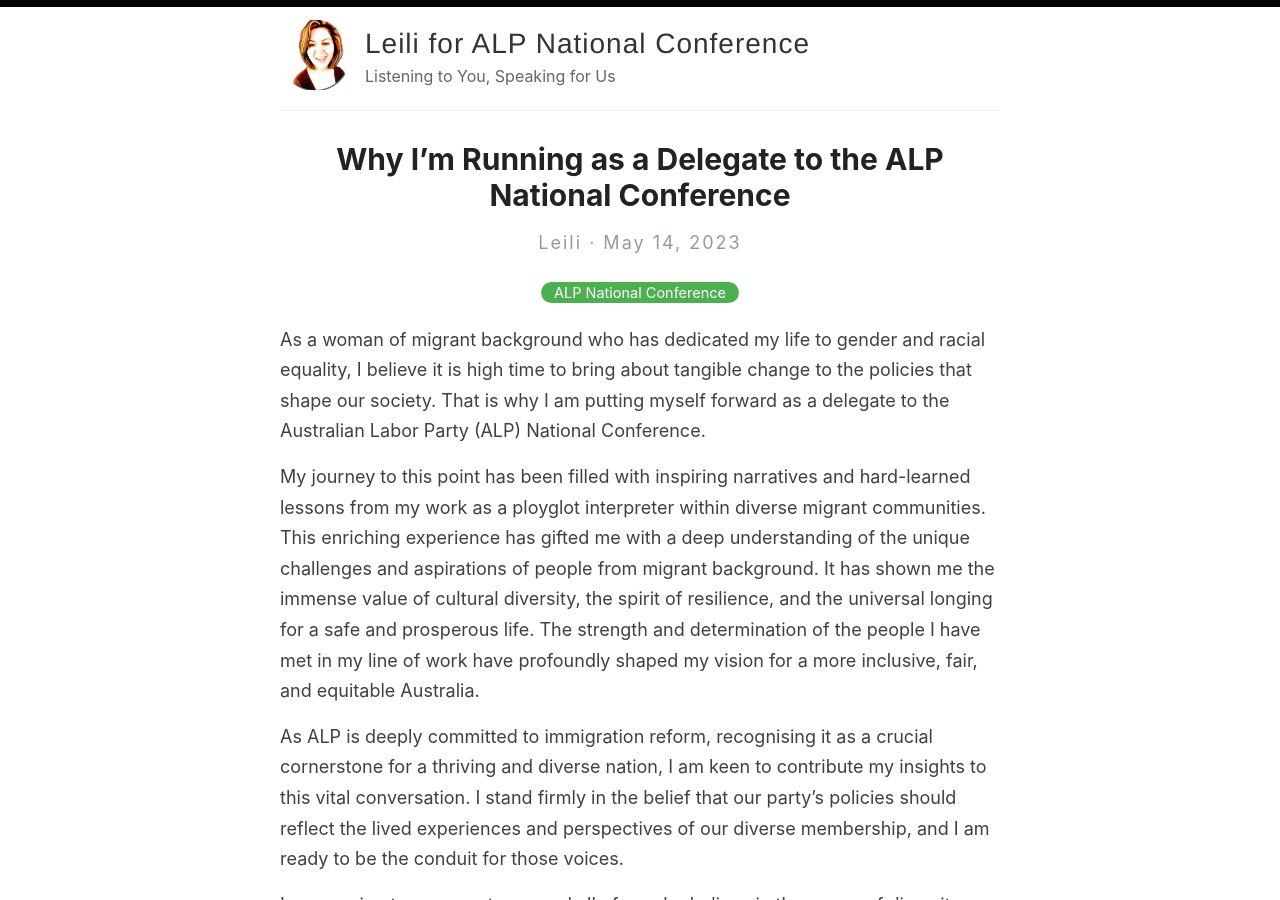
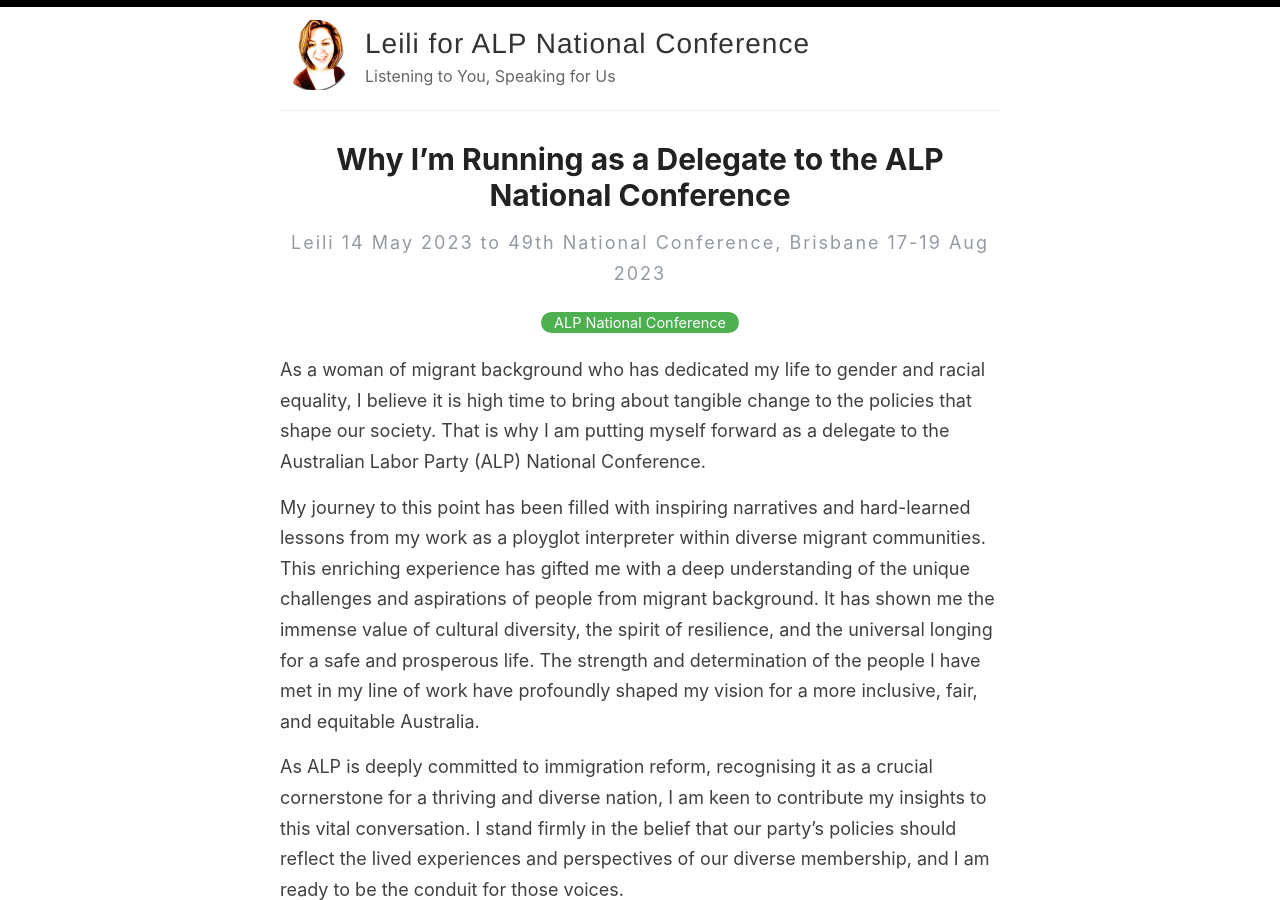
Before and after one commit to lilyforlabor/lilyforlabor.github.io, a Jekyll site: the page built from _posts/2023-05-14-why.md, in a window 1280 px wide and 900 px high. Built offline with Jekyll 4.4.1, drawn with Linux system fonts in a browser that asks for light colours.

Commit message:
Updates to blog post theme.

```diff
--- a/_config.yml
+++ b/_config.yml
@@ -7,6 +7,8 @@
 
 # Name of the author
 author: Leili
+
+slogan: Leili 14 May 2023 to 49th National Conference, Brisbane 17-19 Aug 2023
 
 # Short bio or description (displayed in the header)
 description: "Listening to You, Speaking for Us"
--- a/_layouts/post.html
+++ b/_layouts/post.html
@@ -6,7 +6,10 @@
   <h1>{{ page.title }}</h1>
 
   <div>
-    <p class="author_title">{{site.author}}  ·  {{ page.date | date: "%B %e, %Y" }}</p>
+    <!--
+    <p class="author_title">{{site.author}}  ·  {{ page.date | date: "%B %e, %Y" }} . {{site.slogan}}</p>
+    -->
+    <p class="author_title">{{site.slogan}}</p>
     {% if page.last_modified_at %}
     <p class="author_title" datetime="{{ page.last_modified_at | date_to_xmlschema }}">(Updated: {{ page.last_modified_at | date: "%b %-d, %Y" }})</p>
     {% endif %}
```
